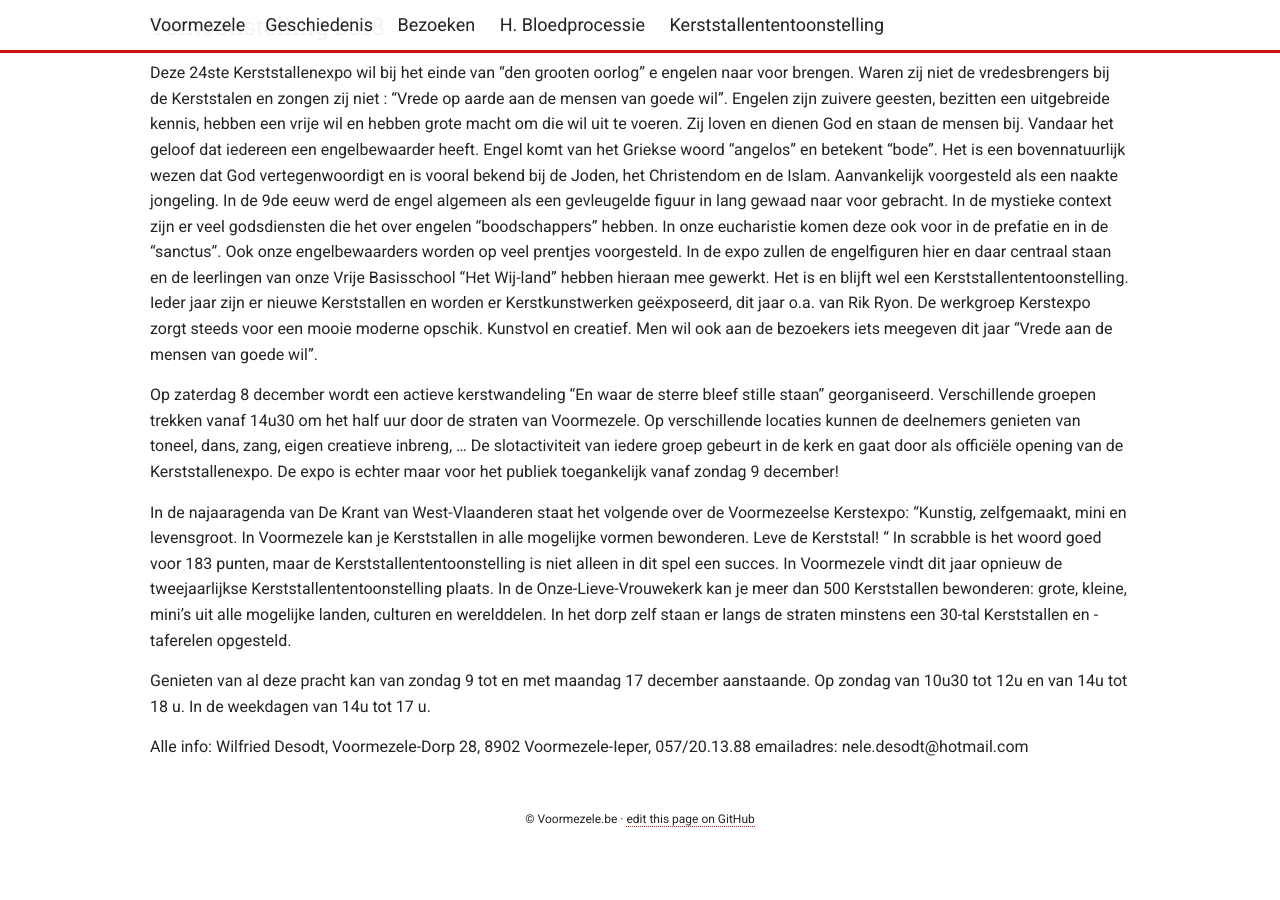
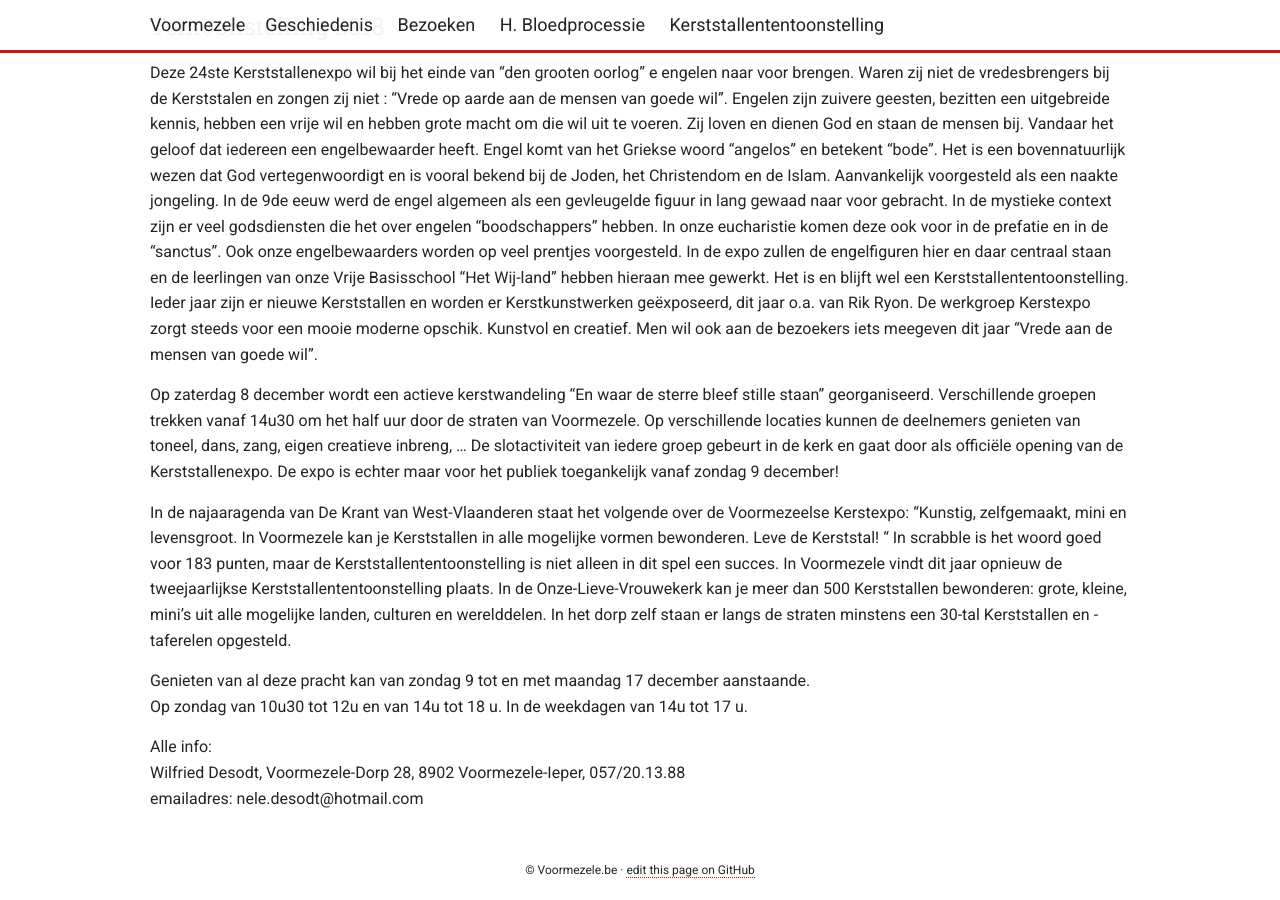
Before and after one commit to dannycuvelier/voormezele.github.io, a Jekyll site: the page built from kerststallententoonstelling.md, in a window 1280 px wide and 900 px high, scrolled down 883 px. Built offline with Jekyll 4.4.1, drawn with Linux system fonts in a browser that asks for light colours; before the commit the page ends 1732 px from its top, so only the background shows below that.

Commit message:
Layout fixes

```diff
--- a/kerststallententoonstelling.md
+++ b/kerststallententoonstelling.md
@@ -30,9 +30,10 @@ In de najaaragenda van De Krant van West-Vlaanderen staat het volgende over de V
 In scrabble is het woord goed voor 183 punten, maar de Kerststallententoonstelling is niet alleen in dit spel een succes. In Voormezele vindt dit jaar opnieuw de tweejaarlijkse Kerststallententoonstelling plaats. In de Onze-Lieve-Vrouwekerk kan je meer dan 500 Kerststallen bewonderen: grote, kleine, mini’s uit alle mogelijke landen, culturen en werelddelen. In het dorp zelf staan er langs de straten minstens een 30-tal Kerststallen en -taferelen opgesteld.
 
 
-Genieten van al deze pracht kan van zondag 9 tot en met maandag 17 december aanstaande. Op zondag van 10u30 tot 12u en van 14u tot 18 u. In de weekdagen van 14u tot 17 u.
+Genieten van al deze pracht kan van zondag 9 tot en met maandag 17 december aanstaande. <br />
+Op zondag van 10u30 tot 12u en van 14u tot 18 u. In de weekdagen van 14u tot 17 u.
 
 
-Alle info:
-Wilfried Desodt, Voormezele-Dorp 28, 8902 Voormezele-Ieper, 057/20.13.88
+Alle info:<br />
+Wilfried Desodt, Voormezele-Dorp 28, 8902 Voormezele-Ieper, 057/20.13.88<br />
 emailadres: nele.desodt@hotmail.com
```
